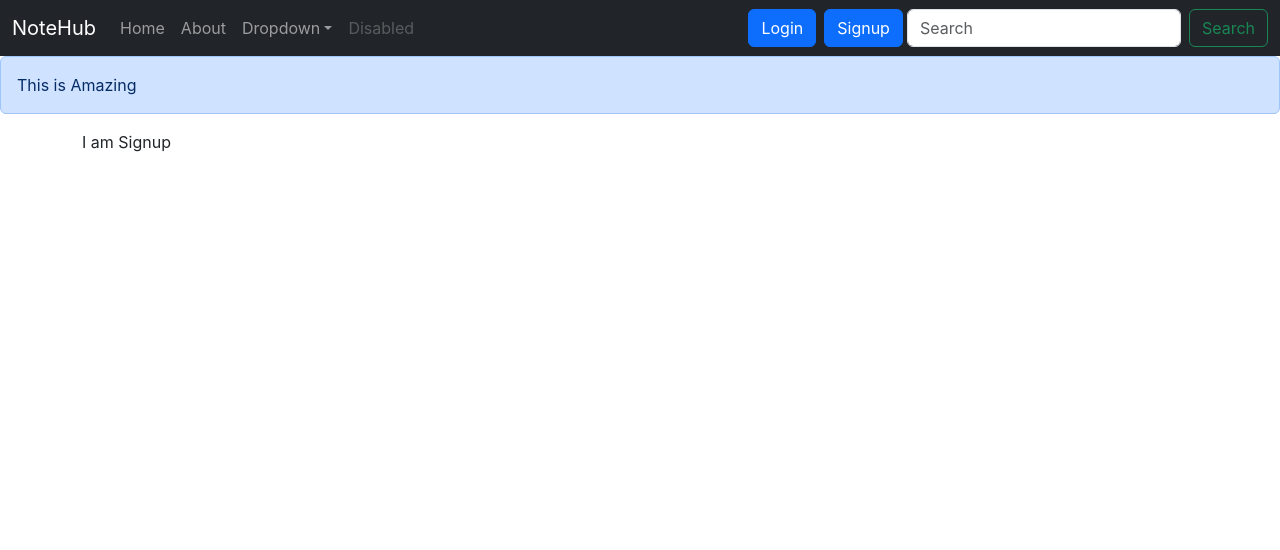
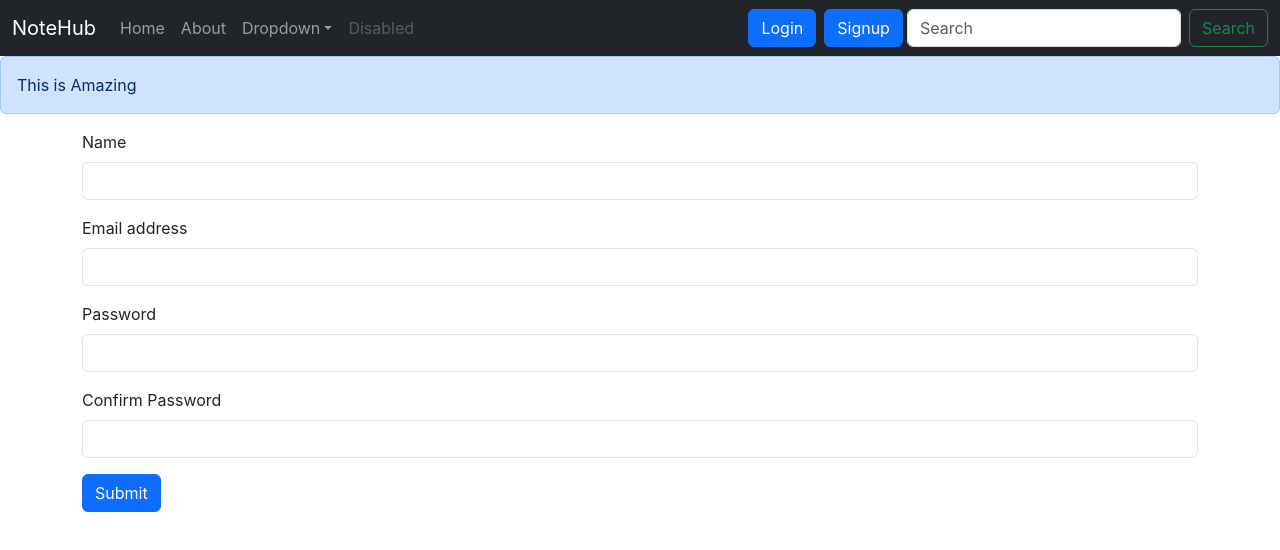
Before and after one commit to IamAreeba/NoteHub-Application--React, a React (Create React App) app: page /signup in a window 1280 px wide. Shown: the top 550 px of the page. Built offline with nearby package versions, Linux system fonts and the light colour scheme.

Commit message:
Added SignUp Component

```diff
--- a/src/components/Login.js
+++ b/src/components/Login.js
@@ -10,7 +10,7 @@
 
 
   // Navigating to Home page if we have auth-token
-  let history = useNavigate();
+  let navigate = useNavigate();
 
   const handleSubmit = async (e) => {
     e.preventDefault()
@@ -27,7 +27,7 @@
     if(json.success){
       // Save the auth-token and redirect
        localStorage.setItem('token', json.authtoken);
-      history("/")
+      navigate("/")
     }
     else{
       alert("Invalid Credentials")
--- a/src/components/Signup.js
+++ b/src/components/Signup.js
@@ -1,9 +1,73 @@
-import React from 'react'
+import React , {useState} from 'react'
+import { useNavigate } from 'react-router-dom';
+
 
 const Signup = () => {
+
+  const [credentials, setCredentials] = useState({
+    name: "",
+    email: "",
+    password: "",
+    cpassword: ""
+  })
+
+  const {name, email, password, cpassword} = credentials
+
+  // Navigating to Home page if we have auth-token
+  let navigate = useNavigate();
+
+  const handleSubmit = async (e) => {
+    e.preventDefault()
+    const response = await fetch("http://localhost:5000/api/auth/createuser", {
+        method: 'POST',
+        headers: {
+          'Content-Type': 'application/json'
+        },
+        body: JSON.stringify({name, email, password})
+    })
+
+    const json = await response.json()
+    console.log(json)
+    if(json.success){
+      // Save the auth-token and redirect
+       localStorage.setItem('token', json.authtoken);
+        navigate("/")
+    }
+    else{
+      alert("Invalid Credentials")
+
+    }
+
+  }
+
+  const onChange = (e) => {
+    setCredentials({...credentials, [e.target.name]: e.target.value})
+  }
+
+
+
   return (
     <div>
-      I am Signup
+      <form onSubmit={handleSubmit}>
+        <div className="mb-3">
+          <label htmlFor="exampleInputEmail1" className="form-label">Name</label>
+          <input type="text" name="name" onChange={onChange} className="form-control" id="name" aria-describedby="emailHelp" />
+        </div>
+        <div className="mb-3">
+          <label htmlFor="exampleInputEmail1" className="form-label">Email address</label>
+          <input type="email"  name="email" onChange={onChange} className="form-control" id="email" aria-describedby="emailHelp" />
+        </div>
+        <div className="mb-3">
+          <label htmlFor="exampleInputPassword1" className="form-label">Password</label>
+          <input type="password" name="password" minLength={5} required onChange={onChange} className="form-control" id="password" />
+        </div>
+        <div className="mb-3">
+          <label htmlFor="cpassword" className="form-label">Confirm Password</label>
+          <input type="password" name="cpassword" minLength={5} required onChange={onChange} className="form-control" id="cpassword" />
+        </div>
+
+        <button type="submit" className="btn btn-primary">Submit</button>
+      </form>
     </div>
   )
 }
```
Also changed, not shown: src/Notes.js (+8 -0 lines), 1 other file (tests, documents, lock files or other folders).
